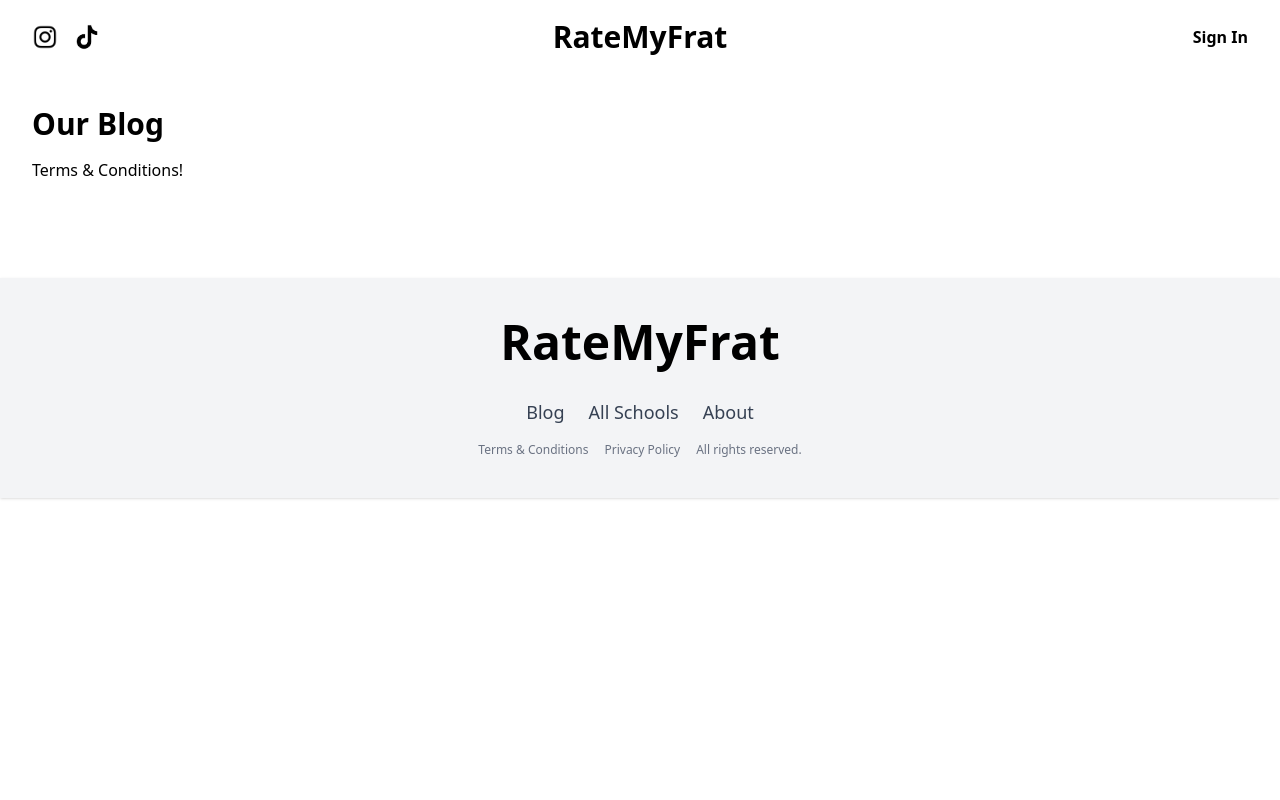
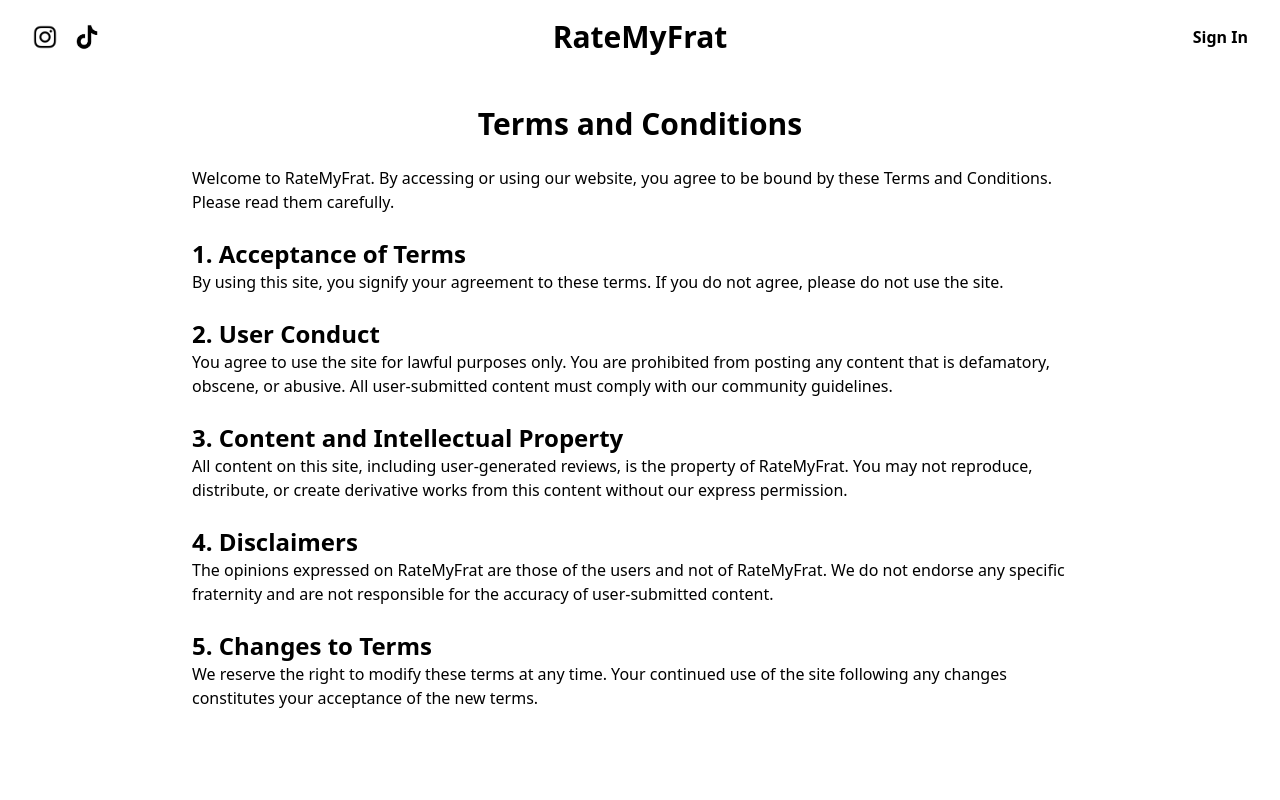
Before and after one commit to maxpilipovic/ratemyfrat, a React (Vite) app: page /terms in a window 1280 px wide. Shown: the top 800 px of the page. Built offline with nearby package versions, Linux system fonts and the light colour scheme; no server answers.

Commit message:
Completed AllSchools, About, Privacy and Terms&Conditions pages

```diff
--- a/src/pages/About.jsx
+++ b/src/pages/About.jsx
@@ -2,11 +2,32 @@
 
 const About = () => {
     return (
-    <div className="p-8">
-      <h1 className="text-3xl font-bold mb-4">Our Blog</h1>
-      <p>About!</p>
-    </div>
-  );
+        <div className="container mx-auto px-4 py-8">
+            <h1 className="text-4xl font-bold text-center mb-6">About RateMyFrat</h1>
+            <div className="max-w-4xl mx-auto text-lg text-gray-700">
+                <p className="mb-4">
+                    Welcome to RateMyFrat, the premier platform for students to discover, rate, and review fraternities across the nation. Our mission is to provide transparency and authentic insights into Greek life, helping students make informed decisions about which fraternity is the right fit for them.
+                </p>
+                <p className="mb-4">
+                    At RateMyFrat, we believe that choosing a fraternity is a significant decision that can shape a student's college experience and beyond. We aim to build a community-driven platform where members can share their experiences and opinions honestly and respectfully.
+                </p>
+                <h2 className="text-2xl font-semibold mt-6 mb-4">What We Do</h2>
+                <p className="mb-4">
+                    Our platform allows users to:
+                </p>
+                <ul className="list-disc list-inside mb-4">
+                    <li>Read and write reviews on fraternities at various universities.</li>
+                    <li>View rankings based on user-submitted ratings.</li>
+                    <li>Get an inside look at fraternity culture, social life, philanthropy, and more.</li>
+                    <li>Contribute to a growing database of information to help fellow students.</li>
+                </ul>
+                <h2 className="text-2xl font-semibold mt-6 mb-4">Our Commitment</h2>
+                <p>
+                    We are committed to fostering a respectful and constructive environment. All reviews are moderated to ensure they meet our community guidelines, and we do not tolerate hate speech, bullying, or false information. Our goal is to be the most trusted resource for fraternity life.
+                </p>
+            </div>
+        </div>
+    );
 }
 
 export default About;
--- a/src/pages/AllSchools.jsx
+++ b/src/pages/AllSchools.jsx
@@ -1,10 +1,62 @@
 import React from 'react';
+import { useState, useEffect } from 'react';
+import {collection, getDocs} from 'firebase/firestore';
+import { db } from '../services/firebase';
+import { Link } from 'react-router-dom';
 
 const AllSchools = () => {
-    return (
-    <div className="p-8">
-      <h1 className="text-3xl font-bold mb-4">Our Blog</h1>
-      <p>All Schools!</p>
+
+  const [schools, setSchools] = useState([]);
+  const [groupedByState, setGroupedByState] = useState({});
+
+  useEffect(() => {
+    const fetchSchools = async () => {
+      const querySnapshot = await getDocs(collection(db, 'schools'));
+      const schoolsData = querySnapshot.docs.map(doc => ({
+        id: doc.id,
+        ...doc.data(),
+      }));
+
+      setSchools(schoolsData);
+
+      // Group by state
+      const grouped = {};
+      schoolsData.forEach(school => {
+        const state = school.state || "Unknown";
+        if (!grouped[state]) {
+          grouped[state] = [];
+        }
+        grouped[state].push(school);
+      });
+      setGroupedByState(grouped);
+    };
+
+    fetchSchools();
+  }, []);
+
+  return (
+    <div className="p-8 pl-16">
+      <h1 className="text-3xl">
+        {schools.length} schools on RateMyFrat
+      </h1>
+
+      <p className="text-sm text-blue-500 ml-1 mb-4">
+        <Link to="/add-school">
+          Add School
+        </Link>
+      </p>
+
+      <h2 className="text-2xl font-semibold mb-1">United States</h2>
+      {Object.entries(groupedByState).map(([state, schoolsInState]) => (
+        <div key={state} className="mb-6">
+          <h2 className="text-lg font-semibold ml-1 mb-2">{state}</h2>
+          <ul className="list-disc list-inside ml-4">
+            {schoolsInState.map((school) => (
+              <li key={school.id}>{school.name}</li>
+            ))}
+          </ul>
+        </div>
+      ))}
     </div>
   );
 }
--- a/src/pages/Privacy.jsx
+++ b/src/pages/Privacy.jsx
@@ -2,11 +2,40 @@
 
 const Privacy = () => {
     return (
-    <div className="p-8">
-      <h1 className="text-3xl font-bold mb-4">Our Blog</h1>
-      <p>Privacy!</p>
-    </div>
-  );
+        <div className="container mx-auto px-4 py-8">
+            <h1 className="text-3xl font-bold text-center mb-6">Privacy Policy</h1>
+            <div className="prose max-w-4xl mx-auto">
+                <p>
+                    Your privacy is important to us. This Privacy Policy explains how we collect, use, and protect your personal information.
+                </p>
+
+                <h2 className="text-2xl font-semibold mt-6">1. Information We Collect</h2>
+                <p>
+                    We may collect personal information such as your name, email address, and university affiliation when you register or submit a review. We also collect non-personal information, such as your IP address and browser type, for analytical purposes.
+                </p>
+
+                <h2 className="text-2xl font-semibold mt-6">2. How We Use Your Information</h2>
+                <p>
+                    We use your information to operate and improve our services, to personalize your experience, and to communicate with you. We will not share your personal information with third parties without your consent, except as required by law.
+                </p>
+
+                <h2 className="text-2xl font-semibold mt-6">3. Cookies</h2>
+                <p>
+                    We use cookies to enhance your experience on our site. You can disable cookies in your browser settings, but some features of the site may not function properly.
+                </p>
+
+                <h2 className="text-2xl font-semibold mt-6">4. Data Security</h2>
+                <p>
+                    We take reasonable measures to protect your personal information from unauthorized access or disclosure.
+                </p>
+
+                <h2 className="text-2xl font-semibold mt-6">5. Changes to This Policy</h2>
+                <p>
+                    We may update this Privacy Policy from time to time. We will notify you of any significant changes by posting the new policy on our site.
+                </p>
+            </div>
+        </div>
+    );
 }
 
 export default Privacy;
--- a/src/pages/Terms.jsx
+++ b/src/pages/Terms.jsx
@@ -2,11 +2,40 @@
 
 const Terms = () => {
     return (
-    <div className="p-8">
-      <h1 className="text-3xl font-bold mb-4">Our Blog</h1>
-      <p>Terms & Conditions!</p>
-    </div>
-  );
+        <div className="container mx-auto px-4 py-8">
+            <h1 className="text-3xl font-bold text-center mb-6">Terms and Conditions</h1>
+            <div className="prose max-w-4xl mx-auto">
+                <p>
+                    Welcome to RateMyFrat. By accessing or using our website, you agree to be bound by these Terms and Conditions. Please read them carefully.
+                </p>
+
+                <h2 className="text-2xl font-semibold mt-6">1. Acceptance of Terms</h2>
+                <p>
+                    By using this site, you signify your agreement to these terms. If you do not agree, please do not use the site.
+                </p>
+
+                <h2 className="text-2xl font-semibold mt-6">2. User Conduct</h2>
+                <p>
+                    You agree to use the site for lawful purposes only. You are prohibited from posting any content that is defamatory, obscene, or abusive. All user-submitted content must comply with our community guidelines.
+                </p>
+
+                <h2 className="text-2xl font-semibold mt-6">3. Content and Intellectual Property</h2>
+                <p>
+                    All content on this site, including user-generated reviews, is the property of RateMyFrat. You may not reproduce, distribute, or create derivative works from this content without our express permission.
+                </p>
+
+                <h2 className="text-2xl font-semibold mt-6">4. Disclaimers</h2>
+                <p>
+                    The opinions expressed on RateMyFrat are those of the users and not of RateMyFrat. We do not endorse any specific fraternity and are not responsible for the accuracy of user-submitted content.
+                </p>
+
+                <h2 className="text-2xl font-semibold mt-6">5. Changes to Terms</h2>
+                <p>
+                    We reserve the right to modify these terms at any time. Your continued use of the site following any changes constitutes your acceptance of the new terms.
+                </p>
+            </div>
+        </div>
+    );
 }
 
 export default Terms;
```
